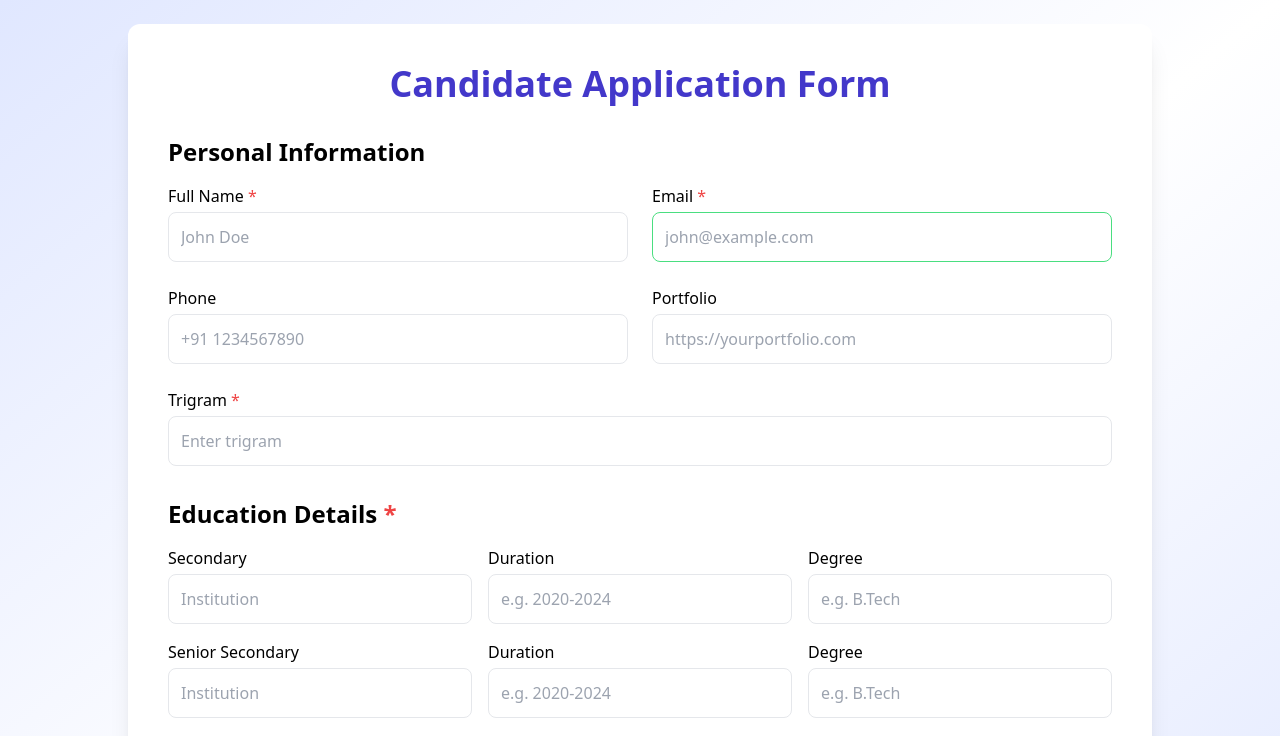
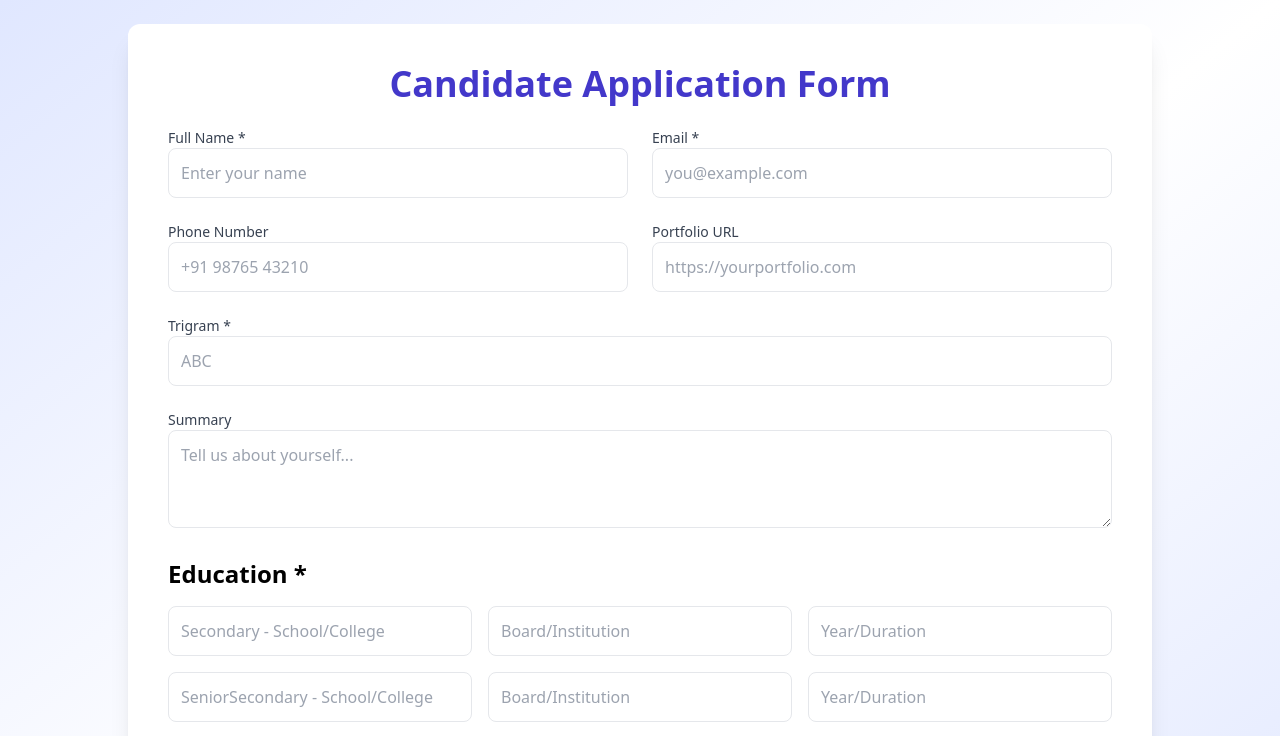
Before and after one commit to Saksham-jain417/candidate-form, a React (Create React App) app in the folder client/: page / in a window 1280 px wide. Shown: the top 736 px of the page. Built offline with nearby package versions, Linux system fonts and the light colour scheme.

Commit message:
Add App.js

```diff
--- a/client/src/App.js
+++ b/client/src/App.js
@@ -1,6 +1,5 @@
-// Enhanced App.js with mandatory field labels, validation, education levels, and UI improvements
 import React, { useState } from "react";
-import axios from "axios";
+import axios from 'axios';
 
 function App() {
   const [formData, setFormData] = useState({
@@ -10,73 +9,74 @@ function App() {
     portfolio: "",
     trigram: "",
     summary: "",
+    education: {
+      secondary: { school: "", board: "", year: "" },
+      seniorSecondary: { school: "", board: "", year: "" },
+      graduation: { degree: "", institution: "", year: "" },
+      postGraduation: { degree: "", institution: "", year: "" }
+    },
     experiences: [{ years: "", skills: "", details: "", projects: [""] }],
-    education: [
-      { level: "Secondary", institution: "", duration: "" },
-      { level: "Senior Secondary", institution: "", duration: "" },
-      { level: "Graduation", institution: "", duration: "" },
-      { level: "Post Graduation", institution: "", duration: "" }
-    ],
     achievements: [""],
     linkedin: "",
-    github: "",
+    github: ""
   });
-
-  const [validation, setValidation] = useState({ email: true });
 
   const handleChange = (e) => {
     const { id, value } = e.target;
-    if (id === "email") {
-      const isValid = /^[^\s@]+@[^\s@]+\.[^\s@]+$/.test(value);
-      setValidation((prev) => ({ ...prev, email: isValid }));
-    }
 
     if (id === "trigram") {
-      const saved = localStorage.getItem(value.trim());
-      if (saved) {
-        setFormData(JSON.parse(saved));
+      const savedData = localStorage.getItem(value.trim());
+      if (savedData) {
+        setFormData(JSON.parse(savedData));
       } else {
-        setFormData((prev) => ({ ...prev, [id]: value }));
+        setFormData((prev) => ({
+          ...prev,
+          [id]: value,
+        }));
       }
     } else {
-      setFormData((prev) => ({ ...prev, [id]: value }));
+      setFormData((prev) => ({
+        ...prev,
+        [id]: value,
+      }));
     }
   };
 
-  const handleExperienceChange = (i, field, value) => {
+  const handleEducationChange = (level, field, value) => {
+    setFormData((prev) => ({
+      ...prev,
+      education: {
+        ...prev.education,
+        [level]: {
+          ...prev.education[level],
+          [field]: value
+        }
+      }
+    }));
+  };
+
+  const handleExperienceChange = (index, field, value) => {
     const updated = [...formData.experiences];
-    updated[i][field] = value;
+    updated[index][field] = value;
     setFormData((prev) => ({ ...prev, experiences: updated }));
   };
 
-  const handleProjectChange = (expIdx, projIdx, value) => {
+  const handleProjectChange = (expIndex, projIndex, value) => {
     const updated = [...formData.experiences];
-    updated[expIdx].projects[projIdx] = value;
+    updated[expIndex].projects[projIndex] = value;
     setFormData((prev) => ({ ...prev, experiences: updated }));
-  };
-
-  const handleEducationChange = (index, field, value) => {
-    const updated = [...formData.education];
-    updated[index][field] = value;
-    setFormData((prev) => ({ ...prev, education: updated }));
-  };
-
-  const handleAchievementChange = (i, value) => {
-    const updated = [...formData.achievements];
-    updated[i] = value;
-    setFormData((prev) => ({ ...prev, achievements: updated }));
   };
 
   const addExperience = () => {
     setFormData((prev) => ({
       ...prev,
-      experiences: [...prev.experiences, { years: "", skills: "", details: "", projects: [""] }],
+      experiences: [...prev.experiences, { years: "", skills: "", details: "", projects: [""] }]
     }));
   };
 
-  const addProject = (expIdx) => {
+  const addProject = (expIndex) => {
     const updated = [...formData.experiences];
-    updated[expIdx].projects.push("");
+    updated[expIndex].projects.push("");
     setFormData((prev) => ({ ...prev, experiences: updated }));
   };
 
@@ -87,82 +87,101 @@ function App() {
     }));
   };
 
+  const handleAchievementChange = (index, value) => {
+    const updated = [...formData.achievements];
+    updated[index] = value;
+    setFormData((prev) => ({ ...prev, achievements: updated }));
+  };
+
   const handleSubmit = async (e) => {
     e.preventDefault();
-    if (!validation.email) {
+
+    const emailRegex = /^[^\s@]+@[^\s@]+\.[^\s@]+$/;
+    if (!emailRegex.test(formData.email)) {
       alert("Please enter a valid email address.");
       return;
     }
+
     try {
-      await axios.post("http://localhost:5000/api/form", formData);
+      await axios.post('http://localhost:5000/api/form', formData);
       if (formData.trigram.trim()) {
         localStorage.setItem(formData.trigram.trim(), JSON.stringify(formData));
       }
       alert("Form submitted successfully!");
-      window.location.reload();
-    } catch (err) {
-      console.error("Submission error:", err);
-      alert("Error submitting form");
+      setFormData({
+        fullName: "",
+        email: "",
+        phone: "",
+        portfolio: "",
+        trigram: "",
+        summary: "",
+        education: {
+          secondary: { school: "", board: "", year: "" },
+          seniorSecondary: { school: "", board: "", year: "" },
+          graduation: { degree: "", institution: "", year: "" },
+          postGraduation: { degree: "", institution: "", year: "" }
+        },
+        experiences: [{ years: "", skills: "", details: "", projects: [""] }],
+        achievements: [""],
+        linkedin: "",
+        github: ""
+      });
+    } catch (error) {
+      console.error("Submission failed:", error);
+      alert("Error submitting form.");
     }
   };
 
   return (
     <div className="min-h-screen bg-gradient-to-br from-indigo-100 via-white to-indigo-100 flex items-center justify-center p-6">
-      <form onSubmit={handleSubmit} className="bg-white shadow-xl rounded-xl p-10 max-w-5xl w-full space-y-8">
-        <h1 className="text-4xl font-extrabold text-center text-indigo-700">Candidate Application Form</h1>
+      <form onSubmit={handleSubmit} className="bg-white shadow-xl rounded-xl p-10 max-w-5xl w-full space-y-6">
+        <h1 className="text-4xl font-extrabold mb-4 text-center text-indigo-700">Candidate Application Form</h1>
 
-        {/* Personal Information */}
-        <section>
-          <h2 className="text-2xl font-semibold mb-4">Personal Information</h2>
+        {/* Personal Info */}
         <div className="grid grid-cols-1 md:grid-cols-2 gap-6">
           <div>
-              <label className="block font-medium mb-1">Full Name <span className="text-red-500">*</span></label>
-              <input id="fullName" value={formData.fullName} onChange={handleChange} placeholder="John Doe" className="p-3 border rounded-lg w-full" required />
+            <label className="block font-medium text-sm text-gray-700">Full Name *</label>
+            <input id="fullName" value={formData.fullName} onChange={handleChange} className="p-3 border rounded-lg w-full" placeholder="Enter your name" />
           </div>
           <div>
-              <label className="block font-medium mb-1">Email <span className="text-red-500">*</span></label>
-              <input id="email" value={formData.email} onChange={handleChange} type="email" placeholder="john@example.com" className={`p-3 rounded-lg w-full border ${validation.email ? "border-green-400" : "border-red-500"}`} required />
+            <label className="block font-medium text-sm text-gray-700">Email *</label>
+            <input id="email" type="email" value={formData.email} onChange={handleChange} className="p-3 border rounded-lg w-full" placeholder="you@example.com" />
           </div>
           <div>
-              <label className="block font-medium mb-1">Phone</label>
-              <input id="phone" value={formData.phone} onChange={handleChange} placeholder="+91 1234567890" className="p-3 border rounded-lg w-full" />
+            <label className="block font-medium text-sm text-gray-700">Phone Number</label>
+            <input id="phone" value={formData.phone} onChange={handleChange} className="p-3 border rounded-lg w-full" placeholder="+91 98765 43210" />
           </div>
           <div>
-              <label className="block font-medium mb-1">Portfolio</label>
-              <input id="portfolio" value={formData.portfolio} onChange={handleChange} placeholder="https://yourportfolio.com" className="p-3 border rounded-lg w-full" />
+            <label className="block font-medium text-sm text-gray-700">Portfolio URL</label>
+            <input id="portfolio" value={formData.portfolio} onChange={handleChange} className="p-3 border rounded-lg w-full" placeholder="https://yourportfolio.com" />
           </div>
           <div className="md:col-span-2">
-              <label className="block font-medium mb-1">Trigram <span className="text-red-500">*</span></label>
-              <input id="trigram" value={formData.trigram} onChange={handleChange} placeholder="Enter trigram" className="p-3 border rounded-lg w-full" required />
+            <label className="block font-medium text-sm text-gray-700">Trigram *</label>
+            <input id="trigram" value={formData.trigram} onChange={handleChange} className="p-3 border rounded-lg w-full" placeholder="ABC" />
           </div>
         </div>
-        </section>
+
+        {/* Summary */}
+        <div>
+          <label className="block font-medium text-sm text-gray-700">Summary</label>
+          <textarea id="summary" rows="3" value={formData.summary} onChange={handleChange} className="w-full border rounded-lg p-3" placeholder="Tell us about yourself..." />
+        </div>
 
         {/* Education */}
-        <section>
-          <h2 className="text-2xl font-semibold mb-4">Education Details <span className="text-red-500">*</span></h2>
         <div className="space-y-4">
-            {formData.education.map((edu, i) => (
-              <div key={i} className="grid grid-cols-1 md:grid-cols-3 gap-4">
-                <div>
-                  <label className="block font-medium mb-1">{edu.level}</label>
-                  <input value={edu.institution} onChange={(e) => handleEducationChange(i, "institution", e.target.value)} placeholder="Institution" className="p-3 border rounded-lg w-full" required />
-                </div>
-                <div>
-                  <label className="block font-medium mb-1">Duration</label>
-                  <input value={edu.duration} onChange={(e) => handleEducationChange(i, "duration", e.target.value)} type="text" placeholder="e.g. 2020-2024" className="p-3 border rounded-lg w-full" required />
-                </div>
-                <div>
-                  <label className="block font-medium mb-1">Degree</label>
-                  <input value={edu.degree} onChange={(e) => handleEducationChange(i, "degree", e.target.value)} placeholder="e.g. B.Tech" className="p-3 border rounded-lg w-full" required />
-                </div>
+          <h2 className="text-2xl font-semibold">Education *</h2>
+          {Object.entries(formData.education).map(([level, info]) => (
+            <div key={level} className="grid grid-cols-1 md:grid-cols-3 gap-4">
+              <input placeholder={`${level[0].toUpperCase() + level.slice(1)} - School/College`} value={info.school || info.degree || ""} onChange={(e) => handleEducationChange(level, info.school !== undefined ? 'school' : 'degree', e.target.value)} className="p-3 border rounded-lg" />
+              <input placeholder="Board/Institution" value={info.board || info.institution || ""} onChange={(e) => handleEducationChange(level, info.board !== undefined ? 'board' : 'institution', e.target.value)} className="p-3 border rounded-lg" />
+              <input type="text" placeholder="Year/Duration" value={info.year || info.duration || ""} onChange={(e) => handleEducationChange(level, info.year !== undefined ? 'year' : 'duration', e.target.value)} className="p-3 border rounded-lg" />
             </div>
           ))}
         </div>
-        </section>
 
-        {/* Submit Button */}
-        <div>
+        {/* Additional fields like Experience, Projects, Achievements, Socials would be appended here in same pattern */}
+
+        <div className="pt-4">
           <button type="submit" className="w-full bg-indigo-600 text-white font-bold py-3 rounded-lg hover:bg-indigo-700 transition">
             Submit Application
           </button>
```
Lines whose indentation alone changed are shown as unchanged.
